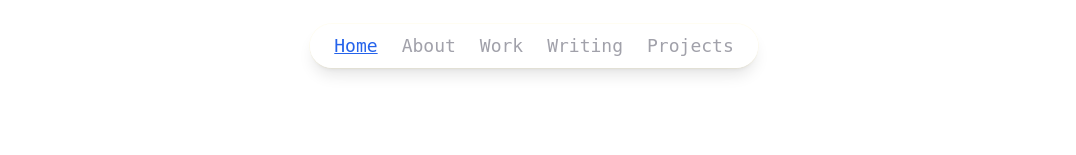
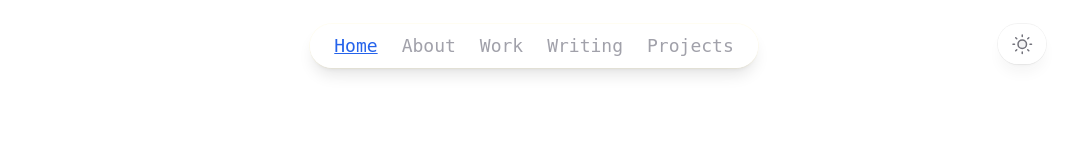
Before and after one commit to mohamadomran/portfolio, a Next.js app: page / in a window 1280 px wide. Shown: the top 155 px of the page, without its empty margins (106-1182 px from the left). Built offline with nearby package versions, Linux system fonts and the light colour scheme; no server answers.

Commit message:
fix: re-enable toggle

```diff
--- a/components/Header.tsx
+++ b/components/Header.tsx
@@ -92,9 +92,9 @@ export function Header() {
                                 <DesktopNavigation className='pointer-events-auto hidden md:block' />
                             </div>
                             <div className='flex justify-end md:flex-1'>
-                                {/* <div className='pointer-events-auto'>
+                                <div className='pointer-events-auto'>
                                     <ModeToggle />
-                                </div> */}
+                                </div>
                             </div>
                         </div>
                     </Container>
```
